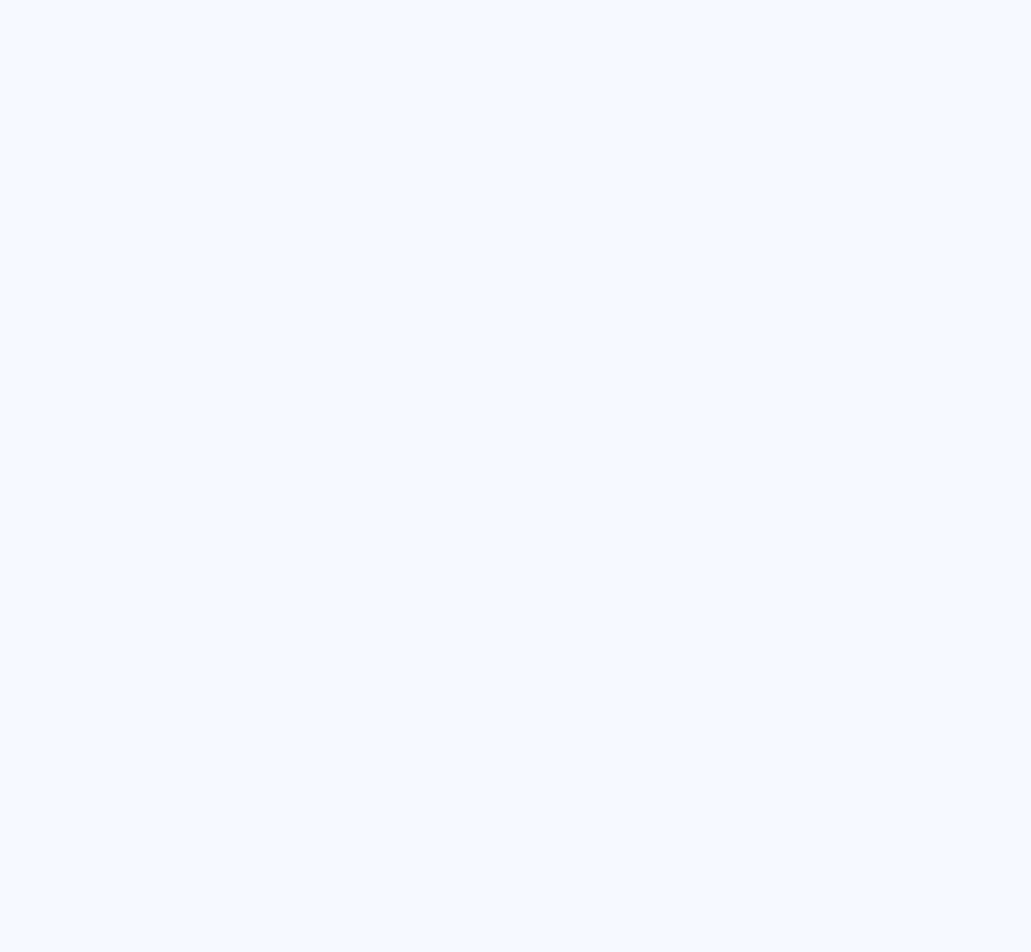
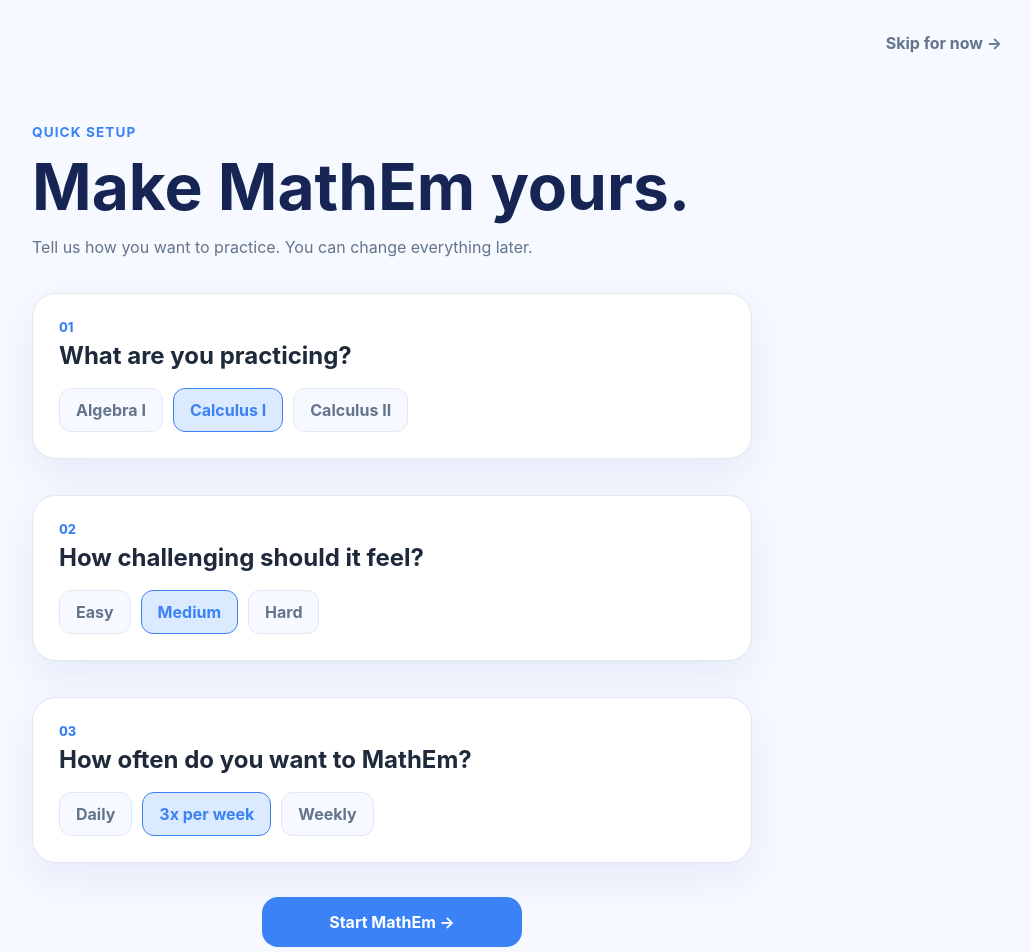
Before and after one commit to TracyyT/mathem, a React (Vite) app: page /#/setup in a window 1280 px wide. Before the commit this address had no page. Shown: the top 952 px of the page, without its empty margins (248-1279 px from the left). Before the commit the page ends 800 px from the top, so only its background shows below. Built offline with nearby package versions, Linux system fonts and the light colour scheme; a web font is replaced by a local one.

Commit message:
add optonal setup

```diff
--- a/src/App.css
+++ b/src/App.css
@@ -1429,3 +1429,98 @@
     margin-top: 80px;
   }
 }
+
+.setup-page {
+  min-height: 100vh;
+  padding: 32px 24px 80px;
+
+  background: var(--background);
+}
+
+.setup-container {
+  width: min(720px, 100%);
+  margin: 70px auto 0;
+}
+
+.setup-container > h1 {
+  margin: 8px 0 10px;
+
+  color: var(--navy);
+  font-size: clamp(2.4rem, 5vw, 4rem);
+}
+
+.setup-skip {
+  display: block;
+  margin-left: auto;
+
+  background: transparent;
+  border: none;
+
+  color: var(--muted);
+  font-weight: 700;
+
+  cursor: pointer;
+}
+
+.setup-skip:hover {
+  color: var(--blue);
+}
+
+.setup-question {
+  margin-top: 36px;
+  padding: 26px;
+
+  background: var(--surface);
+
+  border: 1px solid var(--border);
+  border-radius: var(--radius-large);
+
+  box-shadow: var(--shadow);
+}
+
+.setup-number {
+  margin: 0 0 6px;
+
+  color: var(--blue);
+  font-size: 0.8rem;
+  font-weight: 800;
+}
+
+.setup-question h2 {
+  margin: 0 0 18px;
+}
+
+.setup-options {
+  display: flex;
+  flex-wrap: wrap;
+  gap: 10px;
+}
+
+.setup-options button {
+  padding: 11px 16px;
+
+  background: var(--background);
+  color: var(--muted);
+
+  border: 1px solid var(--border);
+  border-radius: 12px;
+
+  font-weight: 700;
+  cursor: pointer;
+}
+
+.setup-options button:hover {
+  border-color: var(--blue);
+  color: var(--navy);
+}
+
+.setup-options button.selected {
+  background: var(--light-blue);
+  color: var(--blue);
+  border-color: var(--blue);
+}
+
+.setup-finish-button {
+  display: block;
+  margin: 34px auto 0;
+}
--- a/src/App.jsx
+++ b/src/App.jsx
@@ -9,12 +9,15 @@
 import SettingsPage from './pages/SettingsPage'
 import AboutPage from './pages/AboutPage'
 import PracticePage from './pages/PracticePage'
+import SetupPage from './pages/SetupPage'
+
 
 function App() {
   return (
     <Routes>
       <Route path="/" element={<LandingPage />} />
       <Route path="/about" element={<AboutPage />} />
+      <Route path="/setup" element={<SetupPage />} />
 
       <Route element={<AppLayout />}>
         <Route path="/home" element={<HomePage />} />
@@ -22,6 +25,7 @@
         <Route path="/progress" element={<ProgressPage />} />
         <Route path="/settings" element={<SettingsPage />} />
         <Route path="/practice" element={<PracticePage />} />
+
       </Route>
     </Routes>
   )
--- a/src/pages/LandingPage.jsx
+++ b/src/pages/LandingPage.jsx
@@ -2,6 +2,18 @@
 
 function LandingPage() {
   const navigate = useNavigate()
+
+  const handleGetStarted = () => {
+    const setupSeen =
+      localStorage.getItem('mathem-setup-seen') === 'true'
+
+    if (setupSeen) {
+      navigate('/home')
+      return
+    }
+
+    navigate('/setup')
+  }
 
   return (
     <main className="landing-page">
@@ -11,13 +23,13 @@
         <h1>One problem at a time, on your schedule.</h1>
 
         <p className="landing-description">
-          Build a steady math habit with personalized practice that keeps things
-          simple, focused, and manageable.
+          Build a steady math habit with personalized practice
+          that keeps things simple, focused, and manageable.
         </p>
 
         <button
           className="primary-button"
-          onClick={() => navigate('/home')}
+          onClick={handleGetStarted}
         >
           Let's get started
         </button>
--- /dev/null
+++ b/src/pages/SetupPage.jsx
@@ -0,0 +1,169 @@
+import { useState } from 'react'
+import { useNavigate } from 'react-router-dom'
+
+import {
+  getSettings,
+  saveSettings,
+} from '../utils/settingsStorage'
+
+function SetupPage() {
+  const navigate = useNavigate()
+
+  const currentSettings = getSettings()
+
+  const [course, setCourse] = useState(currentSettings.course)
+
+  const [difficulty, setDifficulty] = useState(
+    currentSettings.difficulty,
+  )
+
+  const [schedule, setSchedule] = useState(
+    currentSettings.schedule,
+  )
+
+  const completeSetup = () => {
+    let scheduleDays
+
+    if (schedule === 'Daily') {
+      scheduleDays = [
+        'Sunday',
+        'Monday',
+        'Tuesday',
+        'Wednesday',
+        'Thursday',
+        'Friday',
+        'Saturday',
+      ]
+    } else if (schedule === 'Weekly') {
+      scheduleDays = ['Monday']
+    } else {
+      scheduleDays = [
+        'Monday',
+        'Wednesday',
+        'Friday',
+      ]
+    }
+
+    saveSettings({
+      ...currentSettings,
+      course,
+      difficulty,
+      schedule,
+      scheduleDays,
+    })
+
+    localStorage.setItem('mathem-setup-seen', 'true')
+
+    navigate('/home')
+  }
+
+  const skipSetup = () => {
+    localStorage.setItem('mathem-setup-seen', 'true')
+
+    navigate('/home')
+  }
+
+  return (
+    <main className="setup-page">
+      <button
+        type="button"
+        className="setup-skip"
+        onClick={skipSetup}
+      >
+        Skip for now →
+      </button>
+
+      <div className="setup-container">
+        <p className="page-eyebrow">Quick setup</p>
+
+        <h1>Make MathEm yours.</h1>
+
+        <p className="page-description">
+          Tell us how you want to practice. You can change
+          everything later.
+        </p>
+
+        <div className="setup-question">
+          <p className="setup-number">01</p>
+
+          <h2>What are you practicing?</h2>
+
+          <div className="setup-options">
+            {[
+              'Algebra I',
+              'Calculus I',
+              'Calculus II',
+            ].map((option) => (
+              <button
+                key={option}
+                type="button"
+                className={
+                  course === option ? 'selected' : ''
+                }
+                onClick={() => setCourse(option)}
+              >
+                {option}
+              </button>
+            ))}
+          </div>
+        </div>
+
+        <div className="setup-question">
+          <p className="setup-number">02</p>
+
+          <h2>How challenging should it feel?</h2>
+
+          <div className="setup-options">
+            {['Easy', 'Medium', 'Hard'].map((option) => (
+              <button
+                key={option}
+                type="button"
+                className={
+                  difficulty === option ? 'selected' : ''
+                }
+                onClick={() => setDifficulty(option)}
+              >
+                {option}
+              </button>
+            ))}
+          </div>
+        </div>
+
+        <div className="setup-question">
+          <p className="setup-number">03</p>
+
+          <h2>How often do you want to MathEm?</h2>
+
+          <div className="setup-options">
+            {[
+              'Daily',
+              '3x per week',
+              'Weekly',
+            ].map((option) => (
+              <button
+                key={option}
+                type="button"
+                className={
+                  schedule === option ? 'selected' : ''
+                }
+                onClick={() => setSchedule(option)}
+              >
+                {option}
+              </button>
+            ))}
+          </div>
+        </div>
+
+        <button
+          type="button"
+          className="primary-button setup-finish-button"
+          onClick={completeSetup}
+        >
+          Start MathEm →
+        </button>
+      </div>
+    </main>
+  )
+}
+
+export default SetupPage
```
